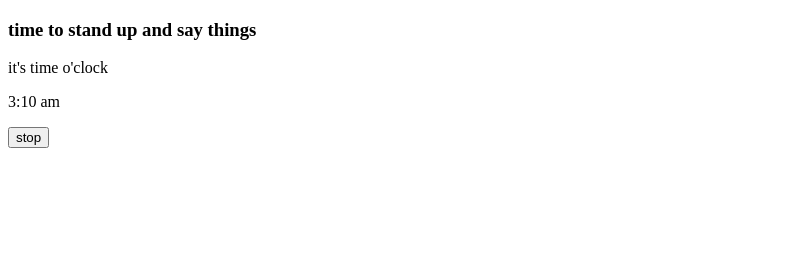
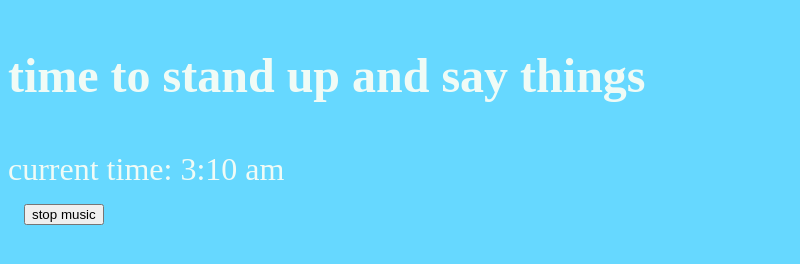
Before and after one commit to AncyentMariner/standup, an Electron app: page index.html in a window 800 px wide. Drawn offline with Linux system fonts and the light colour scheme; no server answers.

Commit message:
added stylesheet

```diff
--- /dev/null
+++ b/index.css
@@ -0,0 +1,16 @@
+body {
+  background: rgba(0, 191, 255, 0.6);
+  color: rgba(255, 255, 245, 0.9);
+}
+
+#title {
+  font-size: 3em;
+}
+
+.time {
+  font-size: 2em;
+}
+
+.buttons {
+  padding: 1em;
+}
--- a/index.html
+++ b/index.html
@@ -3,16 +3,17 @@
   <head>
     <meta charset="UTF-8">
     <title>stand up!</title>
+    <link rel="stylesheet" type="text/css" href="index.css" />
   </head>
   <body>
-    <h3>time to stand up and say things</h3>
+    <h3 id="title">time to stand up and say things</h3>
     <div class="time">
-      <p>it's time o'clock</p>
-      <p id="thing"></p>
+      <span>current time: </span>
+      <span id="thing"></span>
     </div>
-    <div>
+    <div class="buttons">
       <!-- <button id="play">play</button> -->
-      <button id="stop">stop</button>
+      <button id="stop">stop music</button>
     </div>
   </body>
 
```
